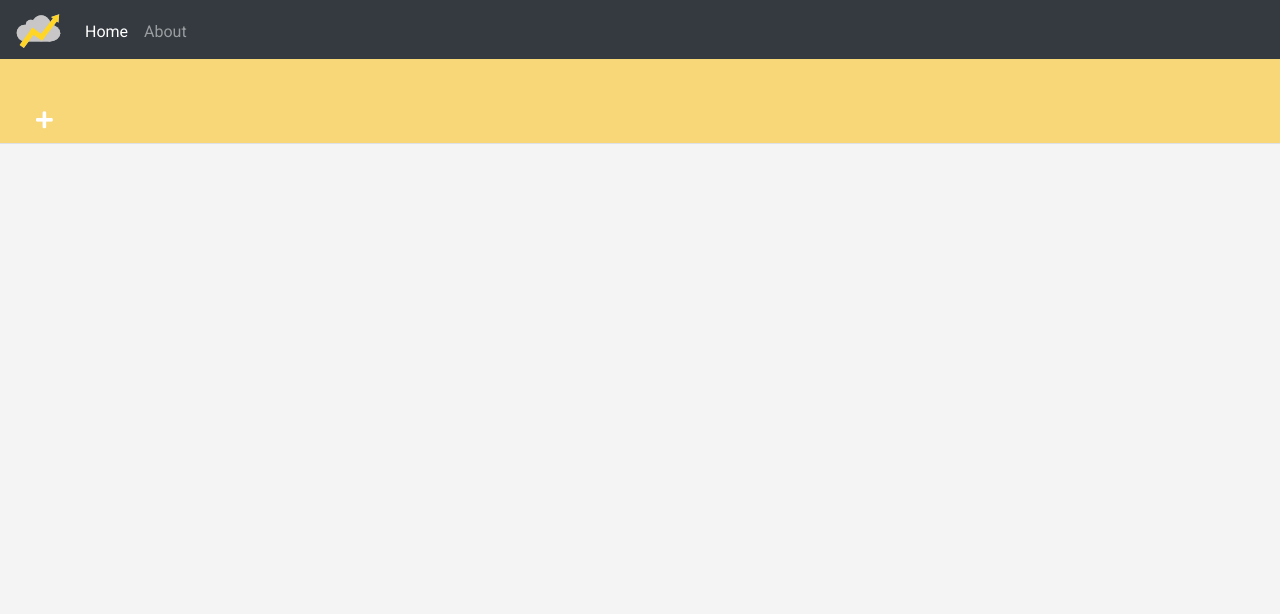
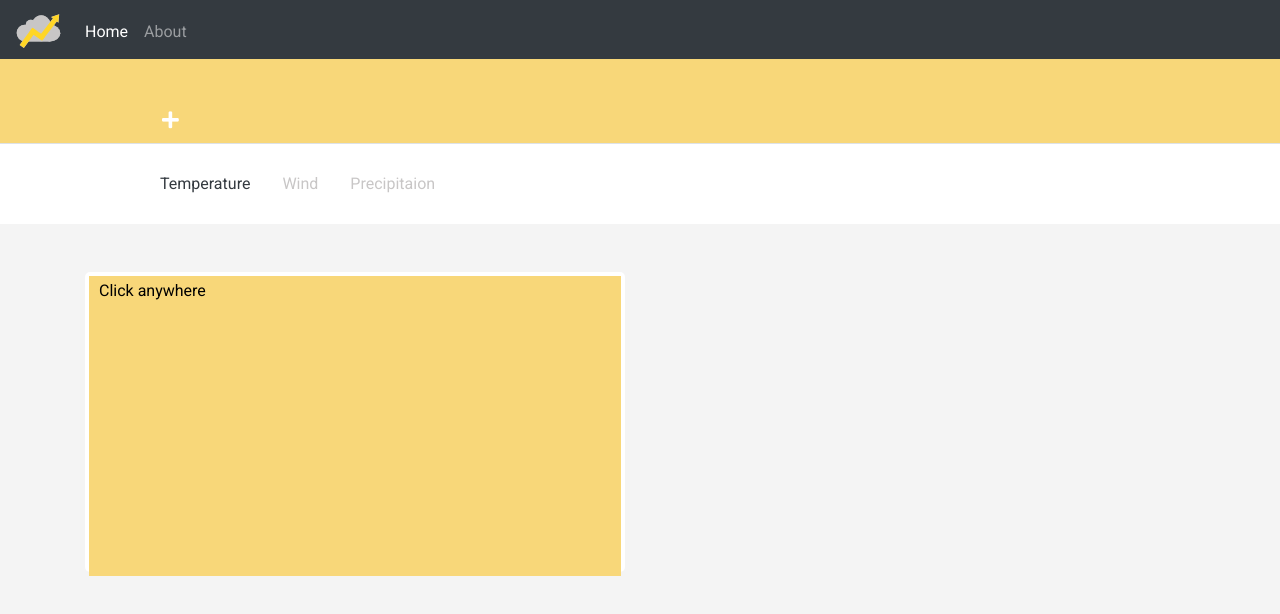
Before and after one commit to ikkanlaz/weather-visualization, an Angular app: page /app in a window 1280 px wide. Shown: the top 614 px of the page. Built offline with nearby package versions, Linux system fonts and the light colour scheme.

Commit message:
adding visualization placeholder

```diff
--- a/src/app/app.module.ts
+++ b/src/app/app.module.ts
@@ -13,6 +13,7 @@ import { AddLocationComponent } from './add-location/add-location.component';
 import { VisualizationsComponent } from './visualizations/visualizations.component';
 import { PageNotFoundComponent } from './page-not-found/page-not-found.component';
 import { AboutComponent } from './about/about.component';
+import { VisualizationContentComponent } from './visualization-content/visualization-content.component';
 
 
 @NgModule({
@@ -22,7 +23,8 @@ import { AboutComponent } from './about/about.component';
     AddLocationComponent,
     VisualizationsComponent,
     PageNotFoundComponent,
-    AboutComponent
+    AboutComponent,
+    VisualizationContentComponent
   ],
   imports: [
     BrowserModule,
--- /dev/null
+++ b/src/app/visualization-content/visualization-content.component.html
@@ -0,0 +1,11 @@
+<div class="container">
+  <div class="row">
+    <div class="col-md-6">
+      <div class="vis-component">
+        <svg width="100%" height="1200" class="mySvg" (click)="clicked($event)">
+          <text x="10" y="20">Click anywhere</text>
+        </svg>
+      </div>
+    </div>
+  </div>
+</div>
--- /dev/null
+++ b/src/app/visualization-content/visualization-content.component.scss
@@ -0,0 +1,14 @@
+@import '../../assets/styles/color';
+
+.mySvg{
+  background-color: $color-yellow;
+  max-height: inherit;
+}
+
+.vis-component{
+  margin-top: 3rem;
+  border-radius: 5px;
+  background-color: $color-white;
+  padding: .25rem;
+  max-height: 300px;
+}
--- /dev/null
+++ b/src/app/visualization-content/visualization-content.component.ts
@@ -0,0 +1,40 @@
+import { Component, AfterContentInit } from '@angular/core';
+import alcatraz from '../../assets/testData/alcatraz';
+import * as d3 from 'd3';
+
+@Component({
+  selector: 'app-visualization-content',
+  templateUrl: './visualization-content.component.html',
+  styleUrls: ['./visualization-content.component.scss']
+})
+export class VisualizationContentComponent implements AfterContentInit {
+
+  weatherData: object = alcatraz;
+
+  constructor() { }
+
+  // ngOnInit() {
+  //   console.log(this.weatherData);
+  // }
+
+  radius = 10;
+
+  ngAfterContentInit() {
+    d3.select('p').style('color', 'red');
+  }
+
+  colorMe() {
+    d3.select('button').style('color', 'red');
+  }
+
+  clicked(event: any) {
+    d3.select(event.target).append('circle')
+      .attr('cx', event.x - 85)
+      .attr('cy', event.y - 275)
+      .attr('r', () => {
+        return this.radius;
+      })
+      .attr('fill', 'red');
+  }
+
+}
--- a/src/app/visualizations/visualizations.component.html
+++ b/src/app/visualizations/visualizations.component.html
@@ -9,6 +9,13 @@
     </button>
   </li>
 </ul>
+<nav class="nav nav-pills">
+  <a class="nav-item nav-link active" href="#">Temperature</a>
+  <a class="nav-item nav-link" href="#">Wind</a>
+  <a class="nav-item nav-link" href="#">Precipitaion</a>
+</nav>
+
+<app-visualization-content></app-visualization-content>
 
 <ng-template #content let-c="close" let-d="dismiss">
   <div class="modal-header">
@@ -21,6 +28,3 @@
     <app-add-location></app-add-location>
   </div>
 </ng-template>
-
-
-<h3>{{currentLocation}}</h3>
--- a/src/app/visualizations/visualizations.component.scss
+++ b/src/app/visualizations/visualizations.component.scss
@@ -1,6 +1,6 @@
 @import '../../assets/styles/color';
 
-.nav {
+.nav-tabs {
   padding-top: 40px;
   padding-left: 20px;
   background-color: $color-yellow;
@@ -22,9 +22,38 @@
     }
 
     .nav-link.active {
-      background-color: $color-light-grey;
+      background-color: $color-white;
       border: none;
       color: rgb(82, 82, 82);
     }
+
+    .nav-link:focus {
+      outline: none;
+      color: $color-grey;
+    }
+  }
+
+  .nav-item:first-of-type{
+    padding-left: 10%;
   }
 }
+
+.nav-pills{
+  padding: 20px;
+  background-color: $color-white;
+  line-height: 1.5;
+  font-size: 1.2 rem;
+
+  .nav-item:first-of-type{
+    margin-left: 10%;
+  }
+
+  .nav-link{
+    color: $color-grey;
+  }
+
+  .nav-link.active{
+    background-color: transparent;
+    color: $color-dark-grey;
+  }
+}
--- a/src/app/visualizations/visualizations.component.ts
+++ b/src/app/visualizations/visualizations.component.ts
@@ -1,8 +1,6 @@
 import { Component, OnInit } from '@angular/core';
 import { DataService } from '../data.service';
 import { NgbModal, ModalDismissReasons } from '@ng-bootstrap/ng-bootstrap';
-import alcatraz from '../../assets/testData/alcatraz';
-import * as d3 from 'd3';
 
 @Component({
   selector: 'app-visualizations',
@@ -13,7 +11,6 @@ export class VisualizationsComponent implements OnInit {
 
   locations = [];
   currentLocation = '';
-  weatherData: object = alcatraz;
   closeResult: string;
 
   constructor(private data: DataService, private modalService: NgbModal) { }
@@ -22,7 +19,6 @@ export class VisualizationsComponent implements OnInit {
     this.data.locations.subscribe(locations => this.locations = locations);
     this.data.currentLocation.subscribe(location => this.currentLocation = location);
     // this.getWeather();
-    console.log(this.weatherData);
   }
 
   openNewLocationModal(content) {
```
Also changed, not shown: 1 other file (tests, documents, lock files or other folders).
